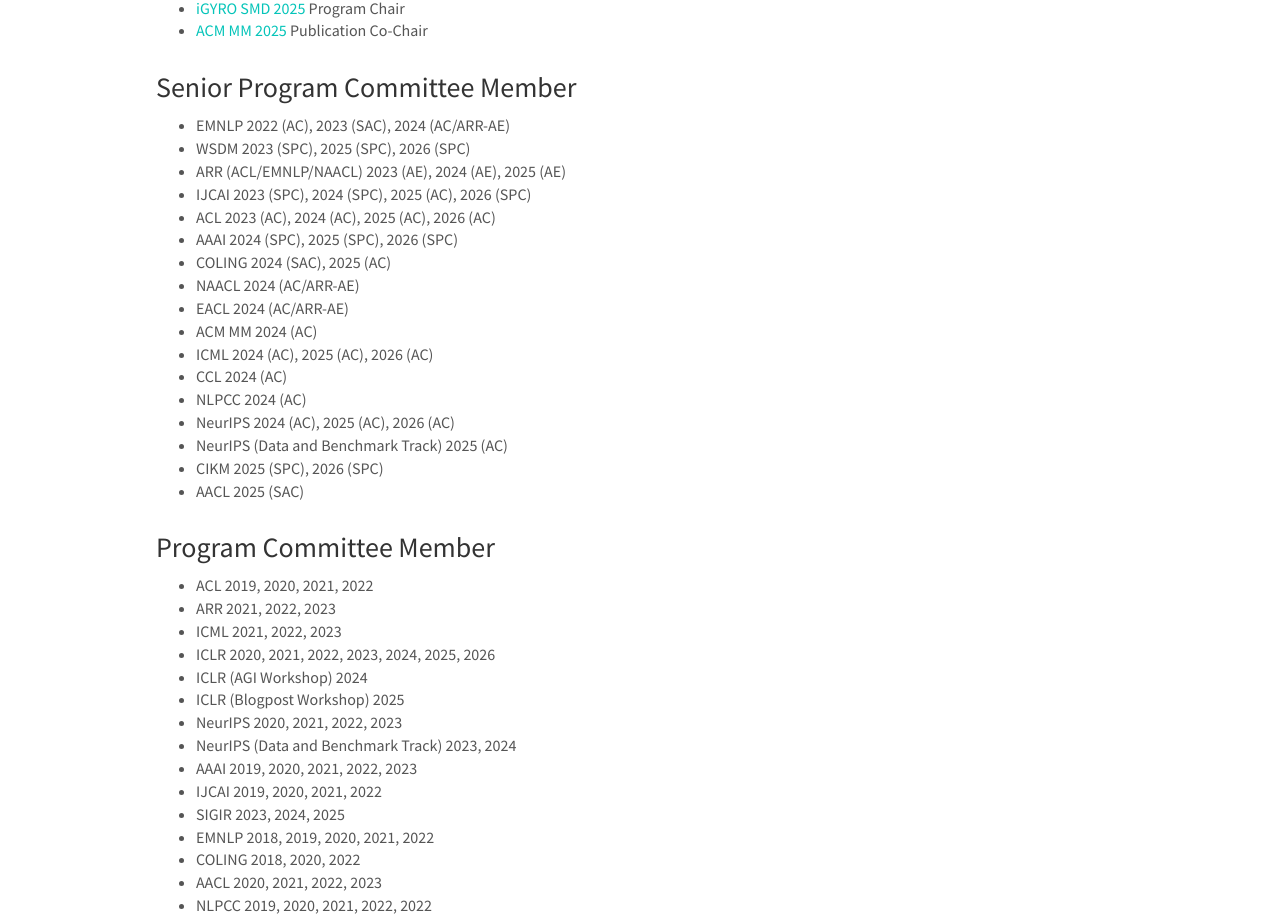
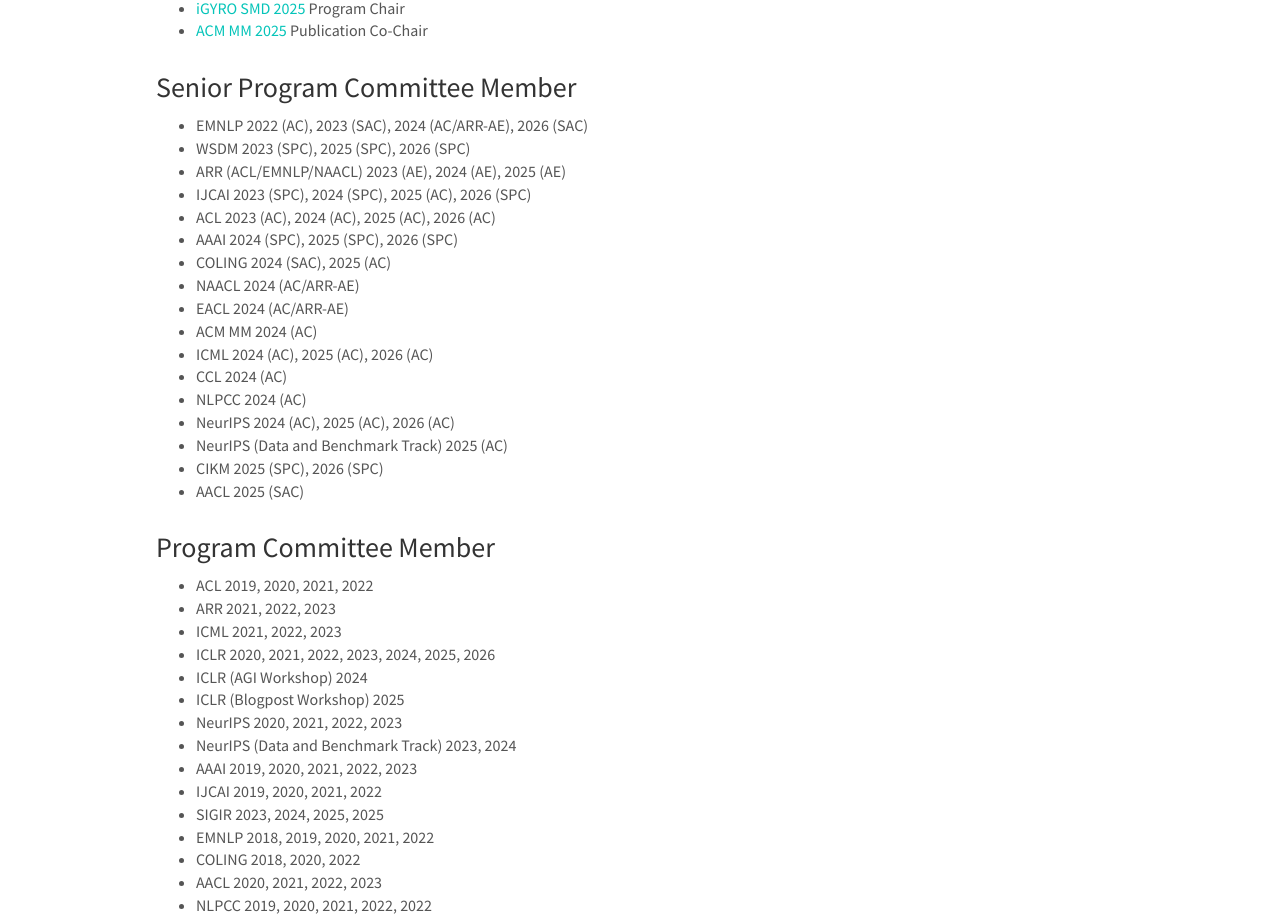
Before and after one commit to scofield7419/scofield7419.github.io, a Jekyll site: the page built from _pages/services.md, in a window 1280 px wide and 1400 px high. Shown: the part 400-1316 px from the top of the window. Built offline with Jekyll 4.4.1, drawn with Linux system fonts in a browser that asks for light colours; nearby versions of some CDN libraries; comment, search, counter and statistics services are not loaded; a style sheet for code colours, icons or effects is not loaded.

Commit message:
Update services.md

```diff
--- a/_pages/services.md
+++ b/_pages/services.md
@@ -31,7 +31,7 @@
 
 ### Senior Program Committee Member
 
-- EMNLP 2022 (AC), 2023 (SAC), 2024 (AC/ARR-AE)
+- EMNLP 2022 (AC), 2023 (SAC), 2024 (AC/ARR-AE), 2026 (SAC)
 - WSDM 2023 (SPC), 2025 (SPC), 2026 (SPC)
 - ARR (ACL/EMNLP/NAACL) 2023 (AE), 2024 (AE), 2025 (AE)
 - IJCAI 2023 (SPC), 2024 (SPC), 2025 (AC), 2026 (SPC)
@@ -66,7 +66,7 @@
 - NeurIPS (Data and Benchmark Track) 2023, 2024
 - AAAI 2019, 2020, 2021, 2022, 2023
 - IJCAI 2019, 2020, 2021, 2022
-- SIGIR 2023, 2024, 2025
+- SIGIR 2023, 2024, 2025, 2025
 - EMNLP 2018, 2019, 2020, 2021, 2022
 - COLING 2018, 2020, 2022
 - AACL 2020, 2021, 2022, 2023
```
